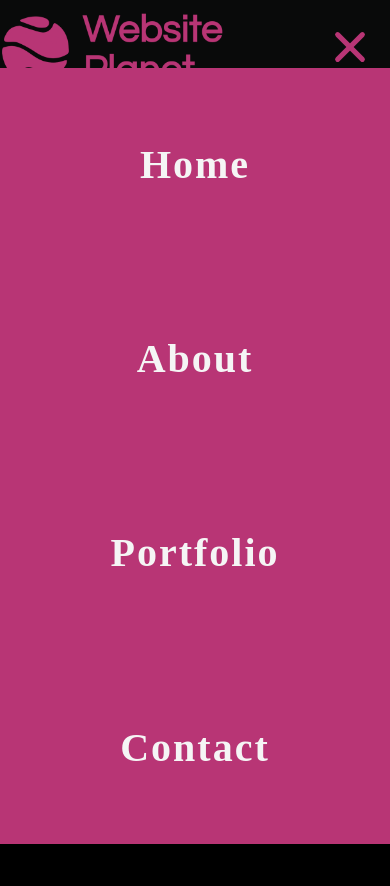
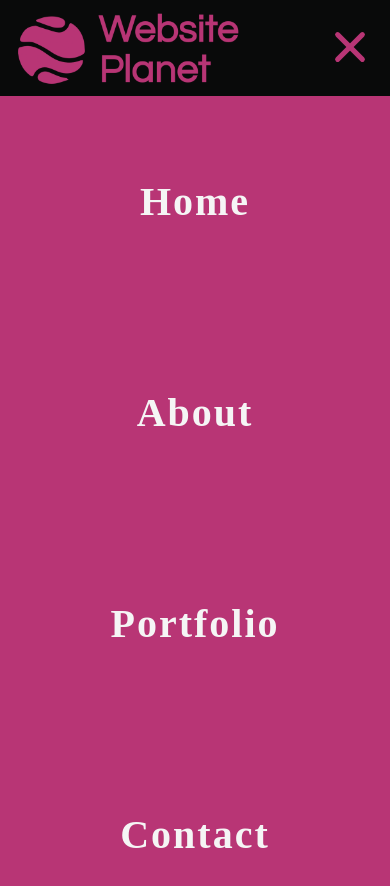
Before and after one commit to PerfekTy/ResponsiveWeb-mobileIdea, a plain HTML site: page index.html in a window 390 px wide. Both pictures are taken after a click on the button 350 px from the left and 48 px from the top of the page. Before the commit the page ends 844 px from the top, so only its background shows below. Drawn offline with Linux system fonts and the light colour scheme.

Commit message:
Add files via upload

```diff
--- /dev/null
+++ b/app.js
@@ -0,0 +1,12 @@
+const btn = document.querySelector(".btn"),
+  nav = document.querySelector("ul");
+
+btn.addEventListener("click", function () {
+  nav.classList.toggle("active");
+  const isOpened = btn.getAttribute("aria-expanded");
+  if (isOpened === "false") {
+    btn.setAttribute("aria-expanded", "true");
+  } else {
+    btn.setAttribute("aria-expanded", "false");
+  }
+});
--- a/index.html
+++ b/index.html
@@ -5,6 +5,7 @@
     <meta http-equiv="X-UA-Compatible" content="IE=edge" />
     <meta name="viewport" content="width=device-width, initial-scale=1.0" />
     <link rel="stylesheet" href="style.css" />
+    <script defer src="app.js"></script>
     <title>Responisve Menu</title>
   </head>
   <body>
@@ -47,20 +48,5 @@
         </svg>
       </button>
     </div>
-
-    <script>
-      const btn = document.querySelector(".btn"),
-        nav = document.querySelector("ul");
-
-      btn.addEventListener("click", function () {
-        nav.classList.toggle("active");
-        const isOpened = btn.getAttribute("aria-expanded");
-        if (isOpened === "false") {
-          btn.setAttribute("aria-expanded", "true");
-        } else {
-          btn.setAttribute("aria-expanded", "false");
-        }
-      });
-    </script>
   </body>
 </html>
--- a/style.css
+++ b/style.css
@@ -11,8 +11,9 @@
 }
 
 body {
-  overflow: hidden;
   background-color: rgb(0, 0, 0);
+  overflow-x: hidden;
+  min-height: 100vh;
 }
 
 /* Nav styling  */
@@ -31,6 +32,7 @@ body {
   background-size: contain;
   height: 6rem;
   min-width: 15rem;
+  margin: 1rem;
 }
 
 ul {
@@ -89,9 +91,9 @@ button {
   ul {
     position: absolute;
     right: 0;
-    top: 8vh;
+    top: 6rem;
     background-color: var(--blue);
-    height: 92vh;
+    height: 100vh;
     flex-direction: column;
     text-align: center;
     transform: translate(100%);
```
